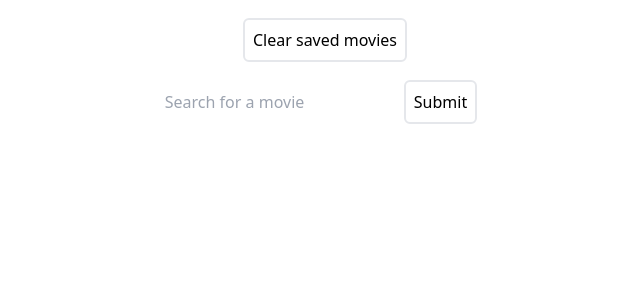
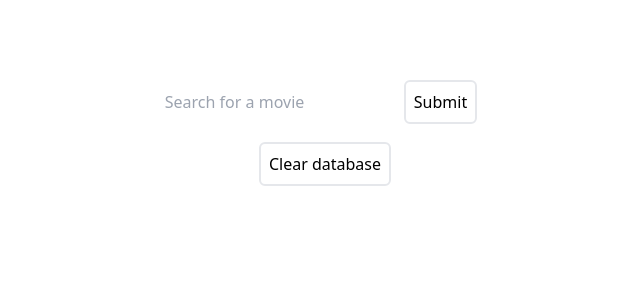
Before and after one commit to P-Hsgw/movies-library, a React (Create React App) app: page / in a window 1280 px wide. Shown: the top 300 px of the page, without its empty margins (319-959 px from the left). Built offline with nearby package versions, Linux system fonts and the light colour scheme; the HTML template or start-up script is replaced by a standard one.

Commit message:
Add Clear Database function

```diff
--- a/src/components/Body.js
+++ b/src/components/Body.js
@@ -1,6 +1,7 @@
 import React, { useState, useEffect } from "react";
 import { Card } from "./Card";
 import uuid from "react-uuid";
+import { Button } from "./Button";
 
 export const Body = ({ movieska }) => {
   const [movies, setMovies] = useState([]);
@@ -22,7 +23,12 @@ export const Body = ({ movieska }) => {
         key={uuid()}
         title={title}
         releaseDate={releaseDate}
-        thumbnail={<img src={`https://image.tmdb.org/t/p/w500/${thumbnail}`} alt={`${title}`} />}
+        thumbnail={
+          <img
+            src={`https://image.tmdb.org/t/p/w500/${thumbnail}`}
+            alt={`${title}`}
+          />
+        }
         isWatched={isWatched}
         movies={setMovies}
         allMovies={movies}
@@ -30,8 +36,15 @@ export const Body = ({ movieska }) => {
     )
   );
 
+  const clearDatabase = () => {
+    setMovies([]);
+  };
+
   return (
     <>
+      <div className="flex flex-wrap justify-center content-center w-screen h-20">
+        <Button handleClick={clearDatabase}>Clear database</Button>
+      </div>
       <div className="w-screen grid xl:grid-cols-5 gap-8 lg:grid-cols-3 md:grid-cols-2 mt-20">
         {movieCards}
       </div>
--- a/src/components/Card.js
+++ b/src/components/Card.js
@@ -31,7 +31,7 @@ export const Card = ({
         </div>
         <div>{thumbnail}</div>
         <div>
-          <Button additionalClass="mb-4" handleClick={changeIsWatched}>
+          <Button additionalClass={`mb-4 ${watched?`bg-red-500`:`bg-green-500`}`} handleClick={changeIsWatched}>
             {watched ? "Watched" : "Want to watch"}
           </Button>
           <Button
--- a/src/components/Header.js
+++ b/src/components/Header.js
@@ -67,7 +67,6 @@ export const Header = ({ fetchMovies }) => {
         {/* <Button additionalClass="bg-red-500" >
           {isVisible ? "Close Search Bar" : "Add new movie"}
         </Button> */}
-        <Button>Clear saved movies</Button>
       </div>
       {isVisible ? (
         <div className="flex flex-wrap justify-center content-center w-screen h-auto">
```
